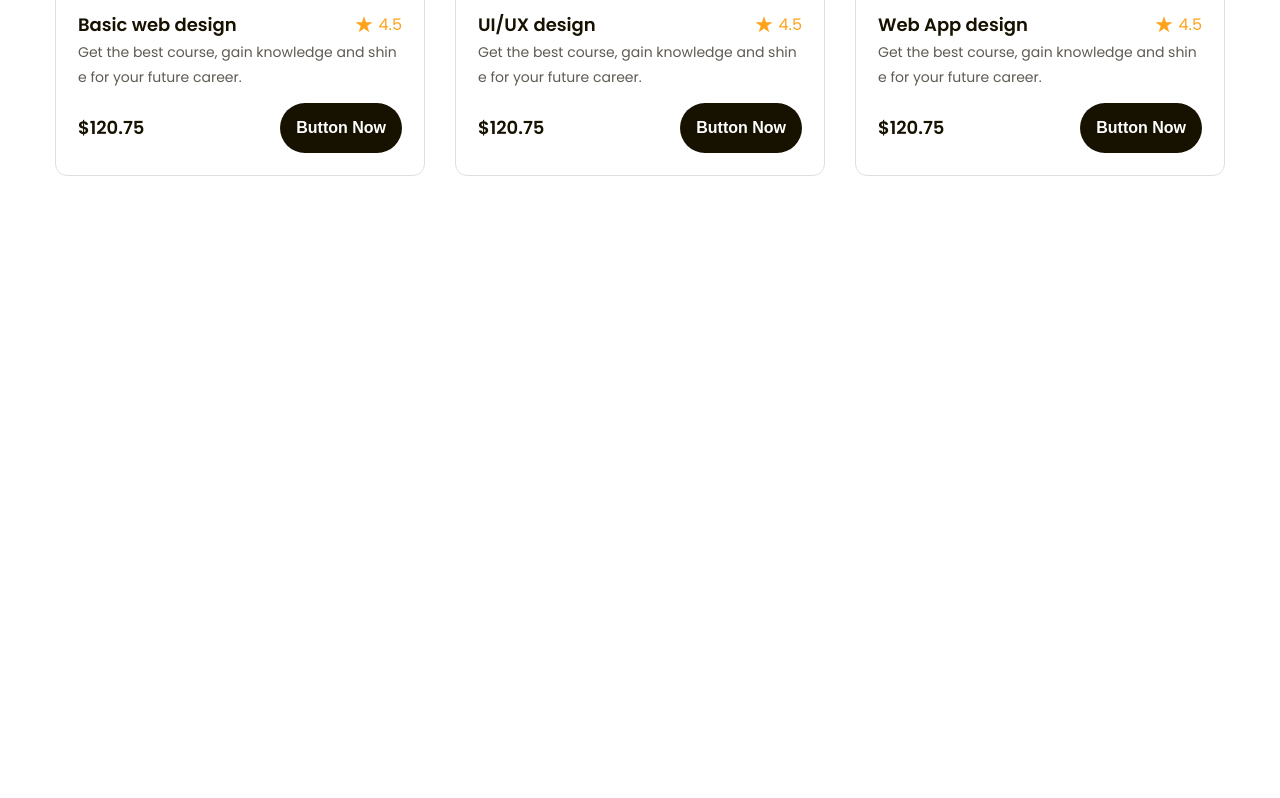
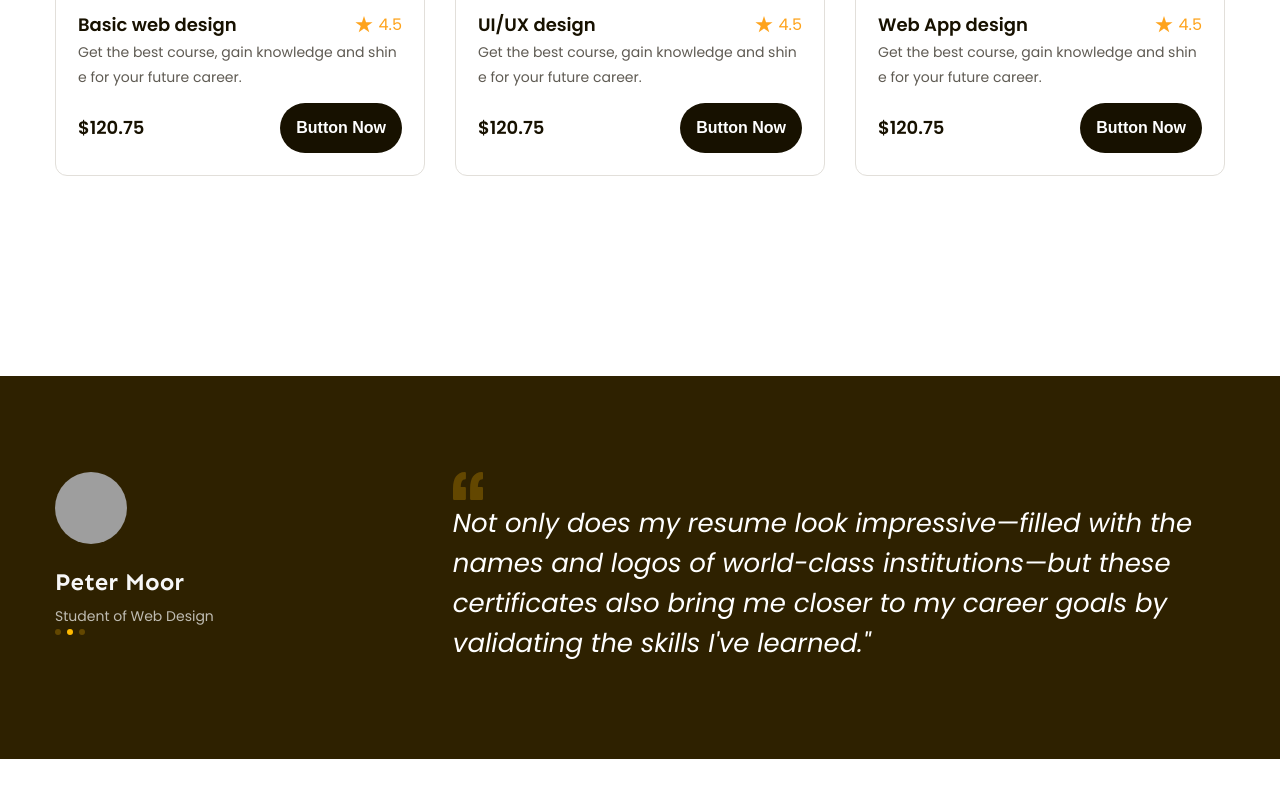
Before and after one commit to HuuDuy2k03/figma-to-html, a plain HTML site: page index.html in a window 1280 px wide. Shown: the part 1491-2289 px from the top of the page. Drawn offline with Linux system fonts and the light colour scheme; grey boxes are pictures that could not be loaded.

Commit message:
p8 code phần feelback

```diff
--- a/assets/css/style.css
+++ b/assets/css/style.css
@@ -54,18 +54,18 @@ a {
   margin: 0 auto;
 }
 
-.line-clamp{
+.line-clamp {
   display: -webkit-box;
-  -webkit-line-clamp: var(--line-clamp,1);
+  -webkit-line-clamp: var(--line-clamp, 1);
   -webkit-box-orient: vertical;
   overflow: hidden;
 }
 
-.line-clamp.line-2{
+.line-clamp.line-2 {
   --line-clamp: 2;
 }
 
-.break-all{
+.break-all {
   word-break: break-all;
 }
 
@@ -352,14 +352,14 @@ a {
   flex: 1;
   border-radius: 12px;
   background-color: #ffffff;
-  border: 1px solid #E2DFDA
+  border: 1px solid #e2dfda;
 }
 
-.popular .course-item:hover{
+.popular .course-item:hover {
   border: 1px solid transparent;
   border-radius: 12px;
   background-color: #ffffff;
-  box-shadow: 0px 18px 36px 0px #0000000D;
+  box-shadow: 0px 18px 36px 0px #0000000d;
 }
 
 .popular .course-list .thumb {
@@ -381,7 +381,7 @@ a {
   justify-content: space-between;
 }
 
-.popular .course-item .title a{
+.popular .course-item .title a {
   color: #171100;
   font-weight: 600;
   font-size: 1.8rem;
@@ -412,10 +412,74 @@ a {
   line-height: 1.67;
 }
 
-.popular .course-item .btn-book{
+.popular .course-item .btn-book {
   border: none;
 }
 
-.popular .course-item .btn-book:hover{
+.popular .course-item .btn-book:hover {
   background-color: var(--primary-color);
 }
+
+/* ========== feedback ========== */
+.feedback {
+  margin-top: 135px;
+  padding: 96px 0;
+  background-color: #2e2100;
+}
+
+.feedback .feedback-item {
+  display: flex;
+}
+
+.feedback-item .avatar {
+  width: 72px;
+  height: 72px;
+  border-radius: 50%;
+  object-fit: cover;
+}
+
+.feedback-item .info .member-name {
+  margin-top: 18px;
+  color: #f7f7f7;
+  font-family: var(--font-heading);
+  font-weight: 700;
+  font-size: 2.4rem;
+  line-height: 1.42;
+}
+
+.feedback-item .info .desc {
+  margin-top: 4px;
+  color: #bfbcb2;
+  font-size: 1.4rem;
+  line-height: 1.86;
+}
+
+.feedback-item .info .dots {
+  display: flex;
+  gap: 6px;
+}
+
+.feedback-item .dot {
+  height: 6px;
+  width: 6px;
+  border-radius: 50%;
+  background-color: #634700;
+  cursor: pointer;
+}
+
+.feedback-item .dot.active{
+  background-color: var(--primary-color);
+  cursor: default;
+}
+
+.feedback-item .content {
+  width: 66%;
+  margin-left: auto;
+}
+
+.feedback-item blockquote {
+  color: #fff;
+  font-style: italic;
+  font-size: 2.6rem;
+  line-height: 1.54;
+}
--- a/index.html
+++ b/index.html
@@ -141,33 +141,67 @@
               </p>
             </div>
             <!-- popular right -->
-             <div class="controls">
+            <div class="controls">
               <button class="control-btn">
-                <svg width="8" height="14" viewBox="0 0 8 14" fill="none" xmlns="http://www.w3.org/2000/svg">
-                  <path d="M7 1L1 7L7 13" stroke="currentColor" stroke-linecap="round" stroke-linejoin="round"/>
-                  </svg>
+                <svg
+                  width="8"
+                  height="14"
+                  viewBox="0 0 8 14"
+                  fill="none"
+                  xmlns="http://www.w3.org/2000/svg"
+                >
+                  <path
+                    d="M7 1L1 7L7 13"
+                    stroke="currentColor"
+                    stroke-linecap="round"
+                    stroke-linejoin="round"
+                  />
+                </svg>
               </button>
               <button class="control-btn">
-                <svg width="8" height="14" viewBox="0 0 8 14" fill="none" xmlns="http://www.w3.org/2000/svg">
-                  <path d="M1 1L7 7L1 13" stroke="currentColor" stroke-linecap="round" stroke-linejoin="round"/>
-                  </svg>
+                <svg
+                  width="8"
+                  height="14"
+                  viewBox="0 0 8 14"
+                  fill="none"
+                  xmlns="http://www.w3.org/2000/svg"
+                >
+                  <path
+                    d="M1 1L7 7L1 13"
+                    stroke="currentColor"
+                    stroke-linecap="round"
+                    stroke-linejoin="round"
+                  />
+                </svg>
               </button>
-             </div>
+            </div>
           </div>
 
           <div class="course-list">
             <!-- item 1 -->
             <div class="course-item">
-              <a href="!#"><img src="./assets/img/Image.png" alt="Basic web design" class="thumb"></a>
+              <a href="!#"
+                ><img
+                  src="./assets/img/Image.png"
+                  alt="Basic web design"
+                  class="thumb"
+              /></a>
               <div class="info">
                 <div class="head">
-                  <h3 class="title"><a class=".line-clamp break-all" href="!#">Basic web design</a></h3>
+                  <h3 class="title">
+                    <a class=".line-clamp break-all" href="!#"
+                      >Basic web design</a
+                    >
+                  </h3>
                   <div class="rating">
-                    <img src="./assets/img/Star 6.svg" alt="" class="star">
+                    <img src="./assets/img/Star 6.svg" alt="" class="star" />
                     <span class="value">4.5</span>
                   </div>
                 </div>
-                <p class="desc line-clamp line-2 break-all">Get the best course, gain knowledge and shine for your future career.</p>
+                <p class="desc line-clamp line-2 break-all">
+                  Get the best course, gain knowledge and shine for your future
+                  career.
+                </p>
 
                 <div class="foot">
                   <span class="price">$120.75</span>
@@ -177,16 +211,26 @@
             </div>
             <!-- item 2 -->
             <div class="course-item">
-              <a href="!#"><img src="./assets/img/Image.png" alt="UI/UX design" class="thumb"></a>
+              <a href="!#"
+                ><img
+                  src="./assets/img/Image.png"
+                  alt="UI/UX design"
+                  class="thumb"
+              /></a>
               <div class="info">
                 <div class="head">
-                  <h3 class="title"><a class=".line-clamp break-all" href="!#">UI/UX design</a></h3>
+                  <h3 class="title">
+                    <a class=".line-clamp break-all" href="!#">UI/UX design</a>
+                  </h3>
                   <div class="rating">
-                    <img src="./assets/img/Star 6.svg" alt="" class="star">
+                    <img src="./assets/img/Star 6.svg" alt="" class="star" />
                     <span class="value">4.5</span>
                   </div>
                 </div>
-                <p class="desc line-clamp line-2 break-all">Get the best course, gain knowledge and shine for your future career.</p>
+                <p class="desc line-clamp line-2 break-all">
+                  Get the best course, gain knowledge and shine for your future
+                  career.
+                </p>
 
                 <div class="foot">
                   <span class="price">$120.75</span>
@@ -196,16 +240,28 @@
             </div>
             <!-- item 3 -->
             <div class="course-item">
-              <a href="!#"><img src="./assets/img/Image.png" alt="Web App design" class="thumb"></a>
+              <a href="!#"
+                ><img
+                  src="./assets/img/Image.png"
+                  alt="Web App design"
+                  class="thumb"
+              /></a>
               <div class="info">
                 <div class="head">
-                  <h3 class="title"><a class=".line-clamp break-all" href="!#">Web App design</a></h3>
+                  <h3 class="title">
+                    <a class=".line-clamp break-all" href="!#"
+                      >Web App design</a
+                    >
+                  </h3>
                   <div class="rating">
-                    <img src="./assets/img/Star 6.svg" alt="" class="star">
+                    <img src="./assets/img/Star 6.svg" alt="" class="star" />
                     <span class="value">4.5</span>
                   </div>
                 </div>
-                <p class="desc line-clamp line-2 break-all">Get the best course, gain knowledge and shine for your future career.</p>
+                <p class="desc line-clamp line-2 break-all">
+                  Get the best course, gain knowledge and shine for your future
+                  career.
+                </p>
 
                 <div class="foot">
                   <span class="price">$120.75</span>
@@ -216,6 +272,41 @@
           </div>
         </div>
       </div>
+
+      <!-- feedback -->
+      <div class="feedback">
+        <div class="main-content">
+          <div class="feedback-list">
+            <div class="feedback-item">
+              <!-- left -->
+              <div class="info">
+                <img
+                  src="https://images.unsplash.com/photo-1438761681033-6461ffad8d80?q=80&w=1770&auto=format&fit=crop&ixlib=rb-4.0.3&ixid=M3wxMjA3fDB8MHxwaG90by1wYWdlfHx8fGVufDB8fHx8fA%3D%3D"
+                  alt="Peter Moor"
+                  class="avatar"
+                />
+                <p class="member-name">Peter Moor</p>
+                <p class="desc">Student of Web Design</p>
+                <div class="dots">
+                  <span class="dot"></span>
+                  <span class="dot active"></span>
+                  <span class="dot"></span>
+                </div>
+              </div>
+              <!-- right -->
+              <div class="content">
+                <img src="./assets/img/Vector.svg" alt="" class="open-quotes" />
+                <blockquote>
+                  Not only does my resume look impressive—filled with the names
+                  and logos of world-class institutions—but these certificates
+                  also bring me closer to my career goals by validating the
+                  skills I've learned."
+                </blockquote>
+              </div>
+            </div>
+          </div>
+        </div>
+      </div>
     </main>
   </body>
 </html>
```
Also changed, not shown: assets/img/Vector.svg (added).
